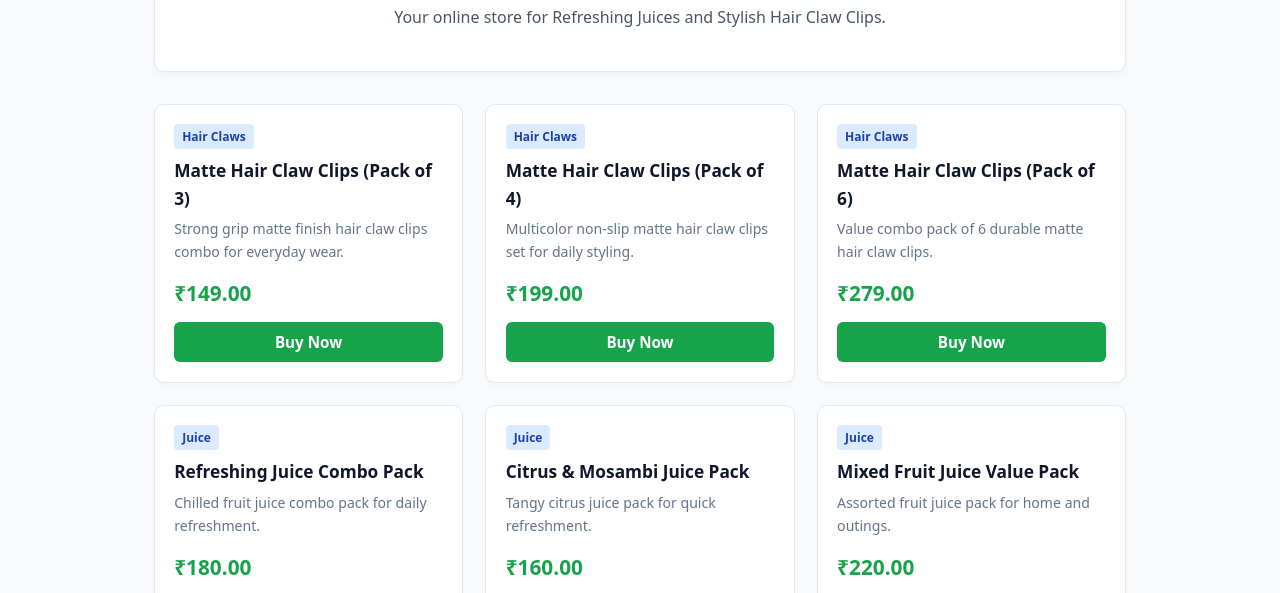
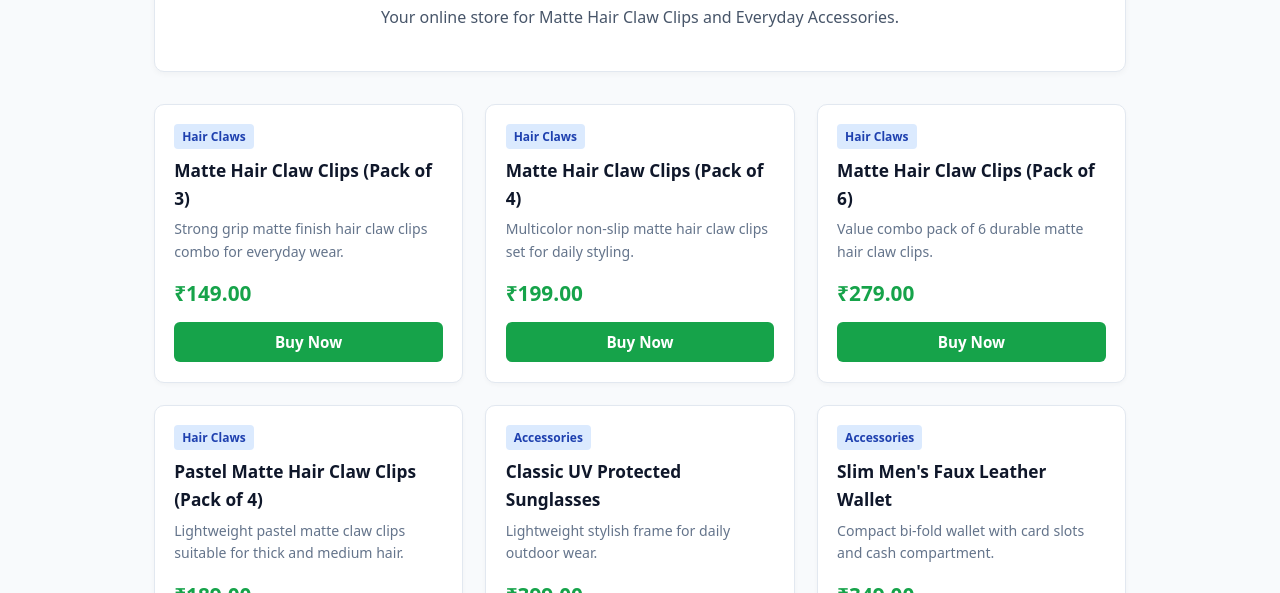
Before and after one commit to asp66059-svg/Singh_Mart_Enterprises, a plain HTML site: page index.html in a window 1280 px wide. Shown: the part 190-783 px from the top of the page. Drawn offline with Linux system fonts and the light colour scheme.

Commit message:
Update index.html

```diff
--- a/index.html
+++ b/index.html
@@ -67,7 +67,7 @@
     <div id="home" class="page active">
         <div class="hero">
             <h1>Singh Mart Enterprises</h1>
-            <p>Your online store for Refreshing Juices and Stylish Hair Claw Clips.</p>
+            <p>Your online store for Matte Hair Claw Clips and Everyday Accessories.</p>
         </div>
         <div class="grid">
             <!-- Product 1 -->
@@ -96,27 +96,27 @@
             </div>
             <!-- Product 4 -->
             <div class="card">
-                <span class="badge">Juice</span>
-                <h3>Refreshing Juice Combo Pack</h3>
-                <p>Chilled fruit juice combo pack for daily refreshment.</p>
-                <div class="price">₹180.00</div>
-                <button class="btn" onclick="openOrder('Refreshing Juice Combo Pack', 180)">Buy Now</button>
+                <span class="badge">Hair Claws</span>
+                <h3>Pastel Matte Hair Claw Clips (Pack of 4)</h3>
+                <p>Lightweight pastel matte claw clips suitable for thick and medium hair.</p>
+                <div class="price">₹189.00</div>
+                <button class="btn" onclick="openOrder('Pastel Matte Hair Claw Clips (Pack of 4)', 189)">Buy Now</button>
             </div>
             <!-- Product 5 -->
             <div class="card">
-                <span class="badge">Juice</span>
-                <h3>Citrus & Mosambi Juice Pack</h3>
-                <p>Tangy citrus juice pack for quick refreshment.</p>
-                <div class="price">₹160.00</div>
-                <button class="btn" onclick="openOrder('Citrus & Mosambi Juice Pack', 160)">Buy Now</button>
+                <span class="badge">Accessories</span>
+                <h3>Classic UV Protected Sunglasses</h3>
+                <p>Lightweight stylish frame for daily outdoor wear.</p>
+                <div class="price">₹399.00</div>
+                <button class="btn" onclick="openOrder('Classic UV Protected Sunglasses', 399)">Buy Now</button>
             </div>
             <!-- Product 6 -->
             <div class="card">
-                <span class="badge">Juice</span>
-                <h3>Mixed Fruit Juice Value Pack</h3>
-                <p>Assorted fruit juice pack for home and outings.</p>
-                <div class="price">₹220.00</div>
-                <button class="btn" onclick="openOrder('Mixed Fruit Juice Value Pack', 220)">Buy Now</button>
+                <span class="badge">Accessories</span>
+                <h3>Slim Men's Faux Leather Wallet</h3>
+                <p>Compact bi-fold wallet with card slots and cash compartment.</p>
+                <div class="price">₹349.00</div>
+                <button class="btn" onclick="openOrder('Slim Men\'s Faux Leather Wallet', 349)">Buy Now</button>
             </div>
         </div>
     </div>
@@ -126,7 +126,7 @@
         <div class="legal-card">
             <h2>About Us</h2>
             <p><strong>Singh Mart Enterprises</strong> (GSTIN: <strong>08PJOPS2723G1ZJ</strong>) is a sole proprietorship business owned and managed by <strong>Arjun Singh</strong>.</p>
-            <p>Located at Sahsan Main Road, Adda, Village Sahsan, Tehsil Pahari, District Deeg, Rajasthan - 321024, we offer juices and hair claw clips to our customers.</p>
+            <p>Located at Sahsan Main Road, Adda, Village Sahsan, Tehsil Pahari, District Deeg, Rajasthan - 321024, we offer hair claw clips and everyday accessories to our customers.</p>
         </div>
     </div>
 
@@ -174,10 +174,7 @@
             <h3>1. Order Cancellation</h3>
             <p>You may cancel your order within <strong>2 hours</strong> of placing it (before dispatch) by calling us at <strong>+91-7014085657</strong> or emailing <strong>SinghMartEnterprises@gmail.com</strong>. Once dispatched, orders cannot be cancelled.</p>
             <h3>2. Return & Replacement</h3>
-            <ul>
-                <li><strong>Hair Claw Clips:</strong> Eligible for return/replacement within <strong>5 days</strong> of delivery if received damaged, defective, or incorrect, provided the item is unused and in original packaging.</li>
-                <li><strong>Juice Packs:</strong> Non-returnable once opened, unless delivered damaged or leaked.</li>
-            </ul>
+            <p>Eligible for return or replacement within <strong>5 days</strong> of delivery if received damaged, defective, or incorrect, provided the item is unused and in its original packaging.</p>
             <h3>3. Refund Processing</h3>
             <p>Once your return or cancellation is approved, the refund will be initiated within 24–48 hours and credited back to your original payment method within <strong>5–7 business days</strong>.</p>
         </div>
@@ -258,4 +255,4 @@
     }
 </script>
 </body>
-</html>
+                </html>
```
